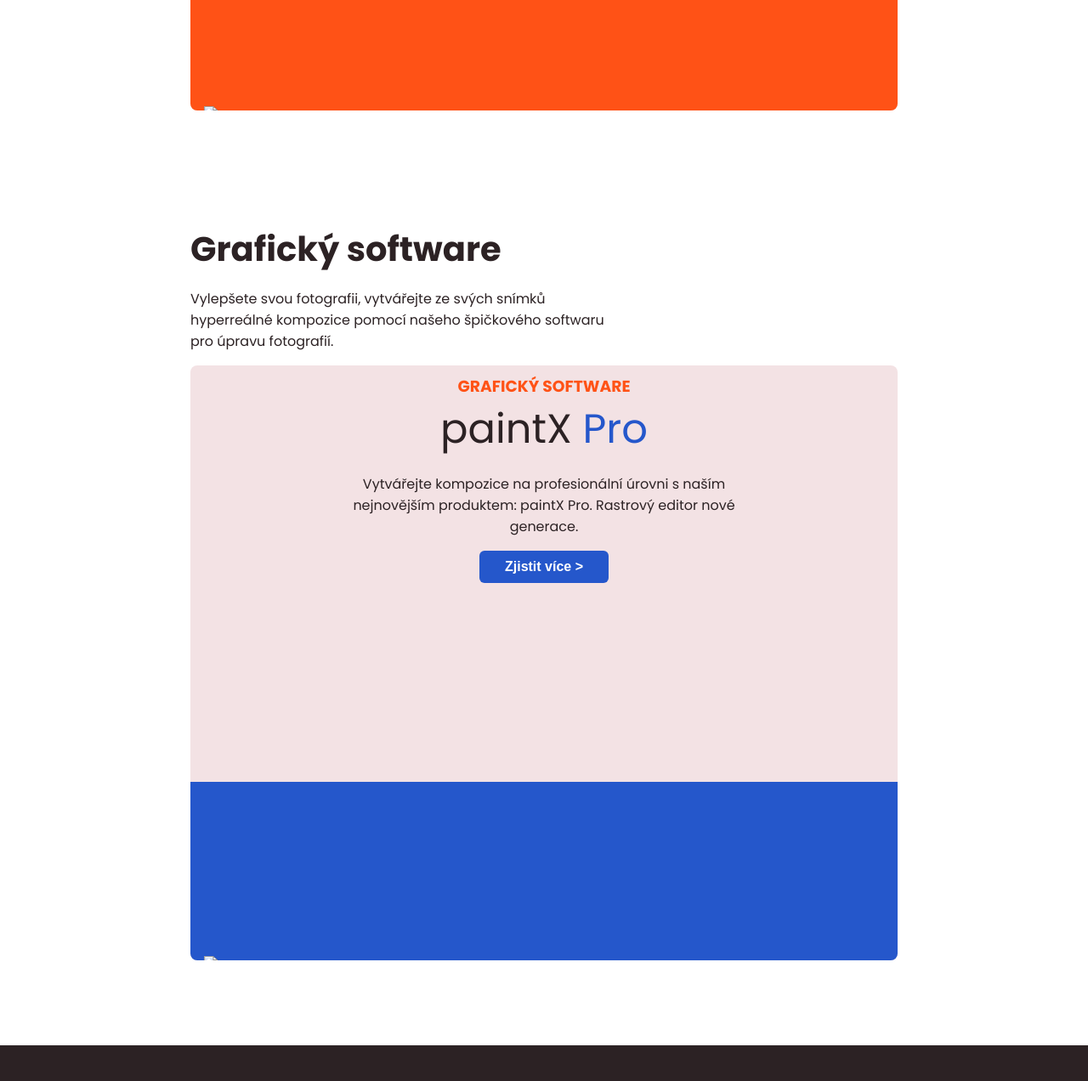
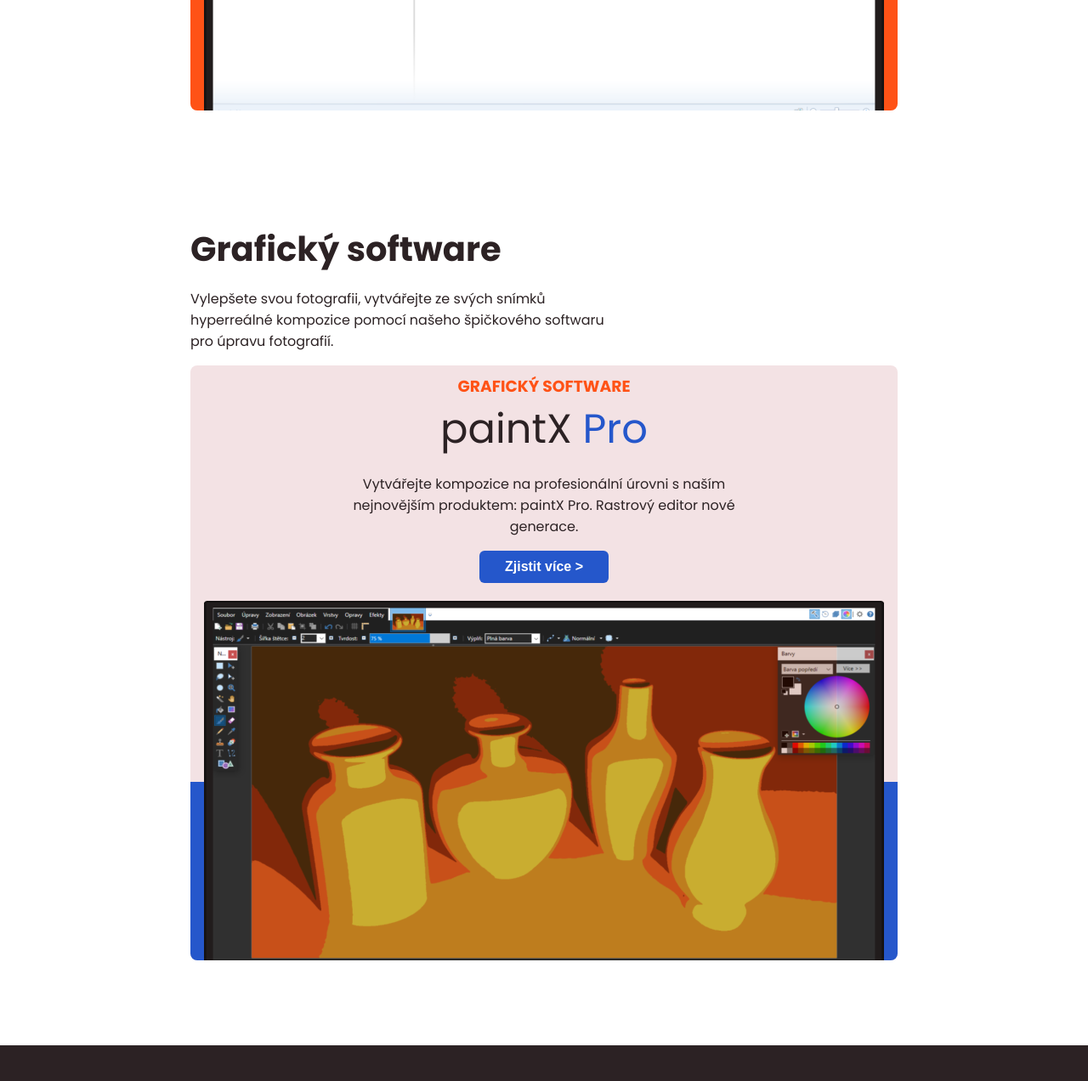
Before and after one commit to gorgbus/kraterFX, a plain HTML site: page produkty.html in a window 1280 px wide. Shown: the part 1220-2492 px from the top of the page at 85% size. Drawn offline with Linux system fonts and the light colour scheme.

Commit message:
img fixes

```diff
--- a/produkty.html
+++ b/produkty.html
@@ -39,7 +39,7 @@
                     <button onclick="window.location.href='./movx.html'">Zjistit více &gt;</button>
                 </div>
 
-                <img src="./images/movX_Pro.png" alt="movX Pro img">
+                <img src="./images/movx.png" alt="movX Pro img">
 
                 <div class="bg"></div>
             </div>
@@ -59,7 +59,7 @@
                     <button onclick="window.location.href='./paintx.html'">Zjistit více &gt;</button>
                 </div>
 
-                <img src="./images/paintX_Pro.png" alt="paintX Pro img">
+                <img src="./images/paintx.png" alt="paintX Pro img">
 
                 <div class="bg"></div>
             </div>
--- a/styles/global.css
+++ b/styles/global.css
@@ -7,7 +7,6 @@
     --footer-color2: #231415;
     --primary-color: #2557CB;
     --secondary-color: #FF5216;
-    --header-bg-color: #4876e4;
 }
 
 html {
```
